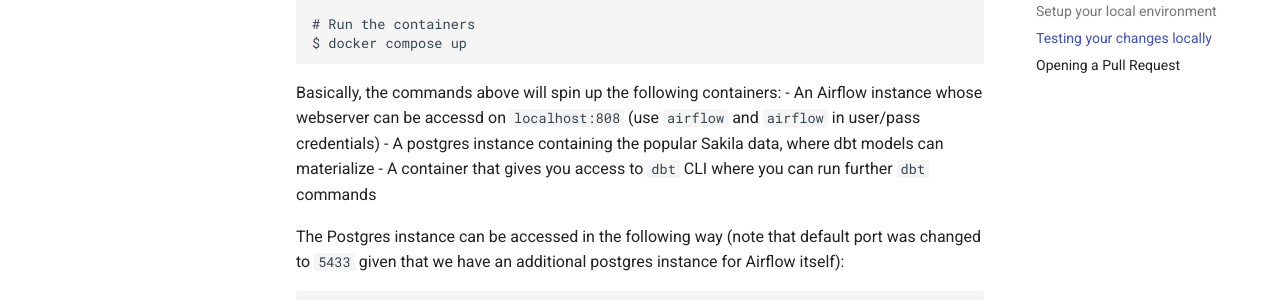
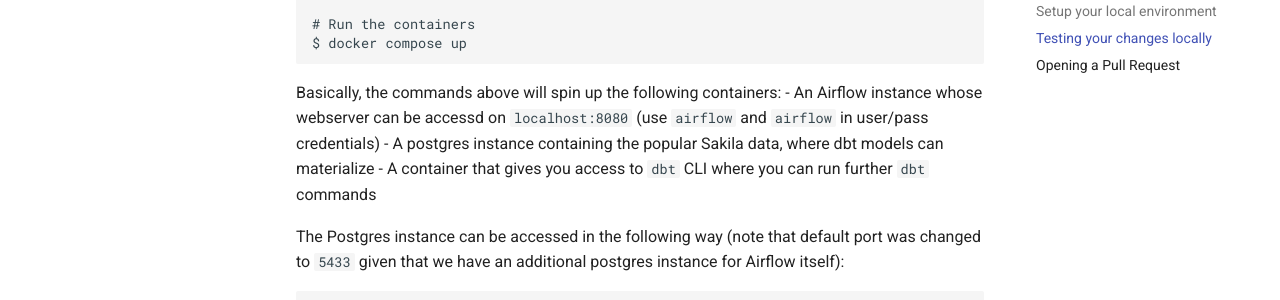
Before and after one commit to gmyrianthous/dbt-airflow, an MkDocs documentation site: the page built from docs/contributing.md, in a window 1280 px wide and 900 px high, scrolled down 1259 px. Shown: the part 151-451 px from the top of the window. Built offline with MkDocs 1.6.1 and Material for MkDocs 9.7.7, drawn with Linux system fonts in a browser that asks for light colours; comment, search, counter and statistics services are not loaded.

Commit message:
docs(contribution): Fix typo in localhost

````diff
--- a/docs/contributing.md
+++ b/docs/contributing.md
@@ -55,7 +55,7 @@
 $ docker compose up
 ```
 Basically, the commands above will spin up the following containers:
-- An Airflow instance whose webserver can be accessd on `localhost:808` (use `airflow` and `airflow` in user/pass credentials)
+- An Airflow instance whose webserver can be accessd on `localhost:8080` (use `airflow` and `airflow` in user/pass credentials)
 - A postgres instance containing the popular Sakila data, where dbt models can materialize
 - A container that gives you access to `dbt` CLI where you can run further `dbt` commands
 
````
